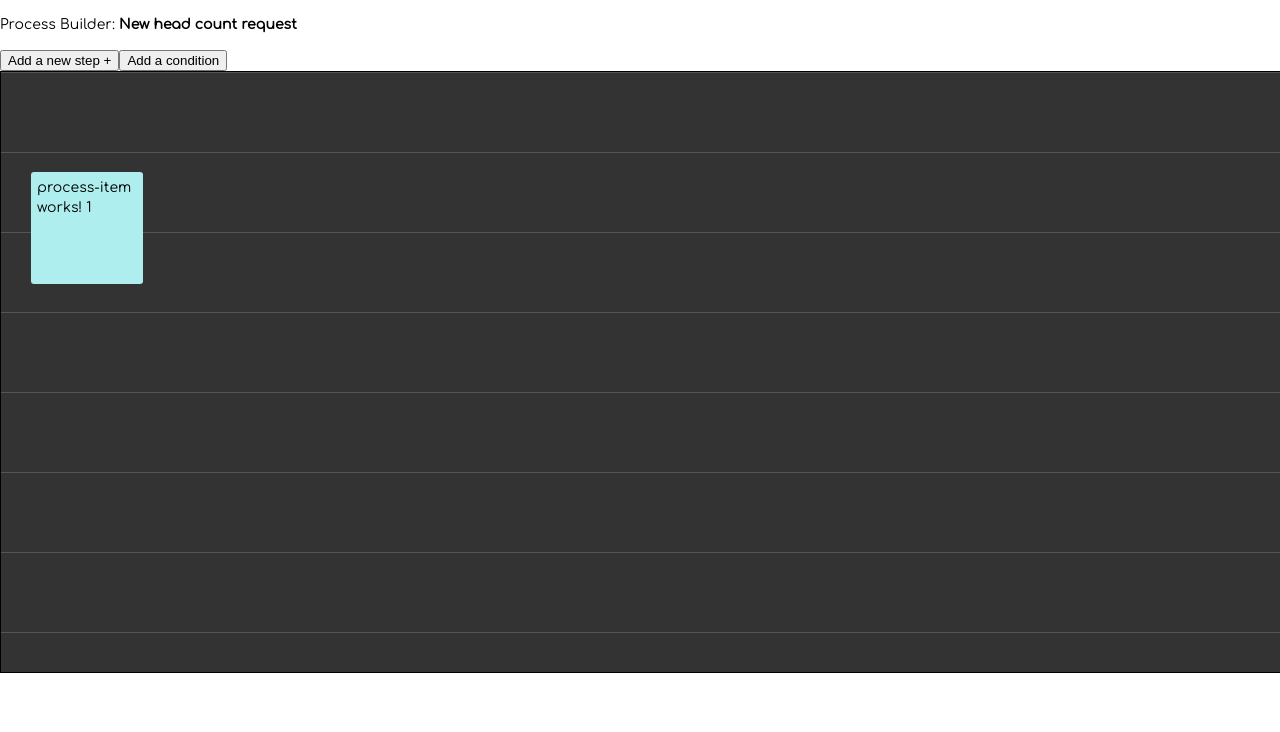
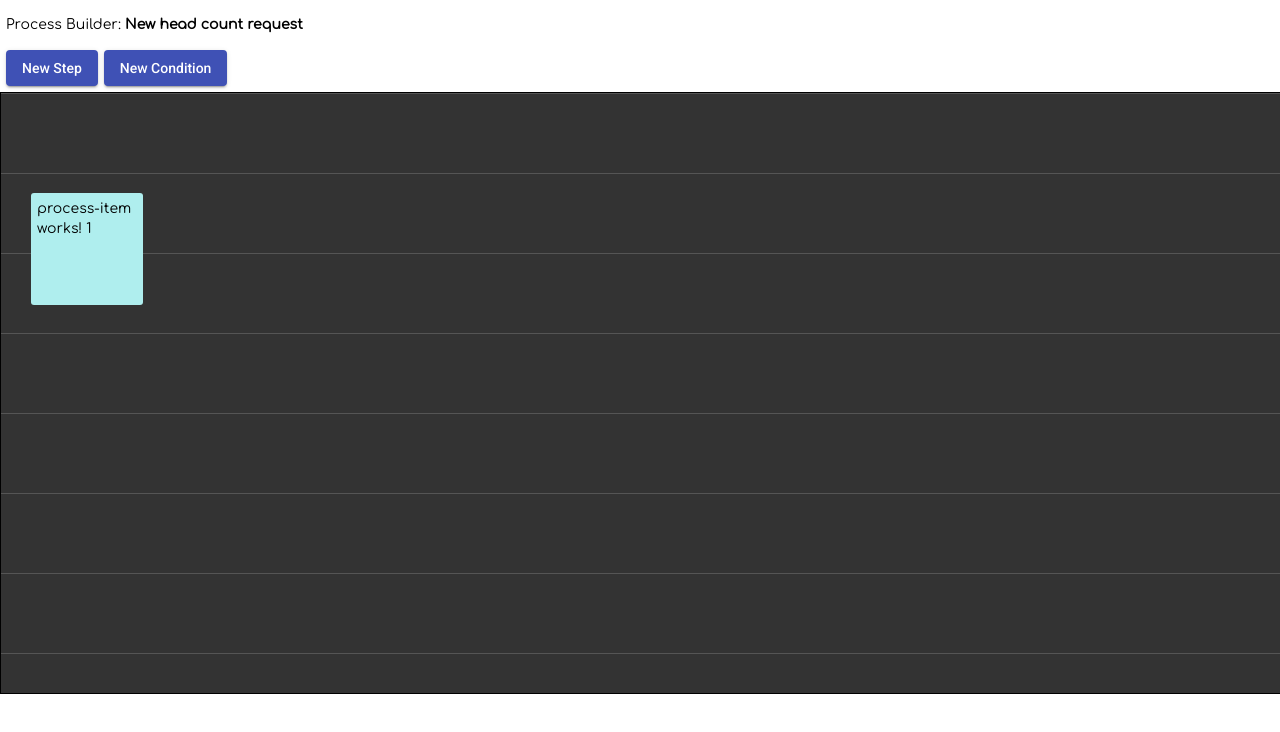
Before and after one commit to alperenbelgic/bpmist, an Angular app: page / in a window 1280 px wide. Shown: the top 732 px of the page. Built offline with nearby package versions, Linux system fonts and the light colour scheme.

Commit message:
- Replacing buttons with material buttons

```diff
--- a/src/app/app.module.ts
+++ b/src/app/app.module.ts
@@ -7,6 +7,8 @@ import { ProcessDesignerComponent } from './process-designer/process-designer.co
 import { ProcessItemComponent } from './process-item/process-item.component';
 import { ProcessItemSettingsComponent } from './process-item-settings/process-item-settings.component';
 import { BrowserAnimationsModule } from '@angular/platform-browser/animations';
+
+import {MatButtonModule} from '@angular/material/button';
 
 @NgModule({
   declarations: [
@@ -18,7 +20,8 @@ import { BrowserAnimationsModule } from '@angular/platform-browser/animations';
   imports: [
     BrowserModule,
     AppRoutingModule,
-    BrowserAnimationsModule
+    BrowserAnimationsModule,
+    MatButtonModule,
   ],
   providers: [],
   bootstrap: [AppComponent]
--- a/src/app/process-designer/process-designer.component.css
+++ b/src/app/process-designer/process-designer.component.css
@@ -8,7 +8,7 @@ app-process-item {
 
 .title {
     font: bold;
-    margin: 15px 0px 15px 0px;
+    margin: 15px 0px 15px 6px;
 }
 
 .box {
@@ -29,3 +29,8 @@ app-process-item {
 .connector:hover {
   stroke: yellow;
 }
+
+button{
+  margin-left: 6px;
+  margin-bottom: 6px;;
+}
--- a/src/app/process-designer/process-designer.component.html
+++ b/src/app/process-designer/process-designer.component.html
@@ -2,8 +2,8 @@
   <div class="title">
     Process Builder: <b>New head count request</b>
   </div>
-  <button (click)="addItem()">
-    Add a new step +
+  <button mat-raised-button color="primary" (click)="addItem()">
+    New Step
     <!-- state event state
         state decision state
         state event action state
@@ -11,8 +11,8 @@
         stoppropagation as directive
         select by drawing a box -->
   </button>
-  <button (click)="addCondition()">
-    Add a condition
+  <button mat-raised-button color="primary" (click)="addCondition()">
+    New Condition
   </button>
   <div #thebox id="the-box" class="box" (click)="clickBox()">
     <div class="inner-box">
```
